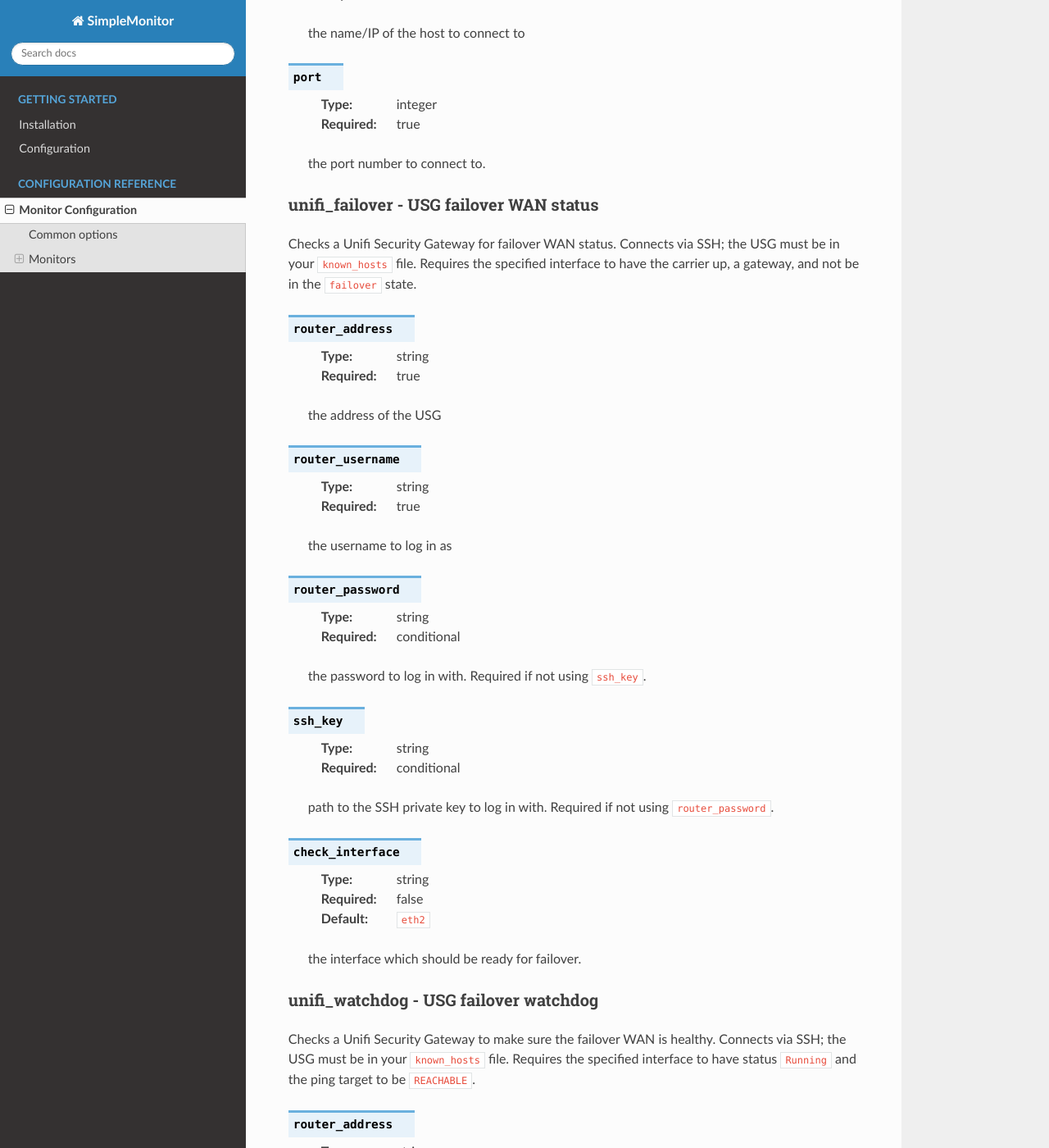
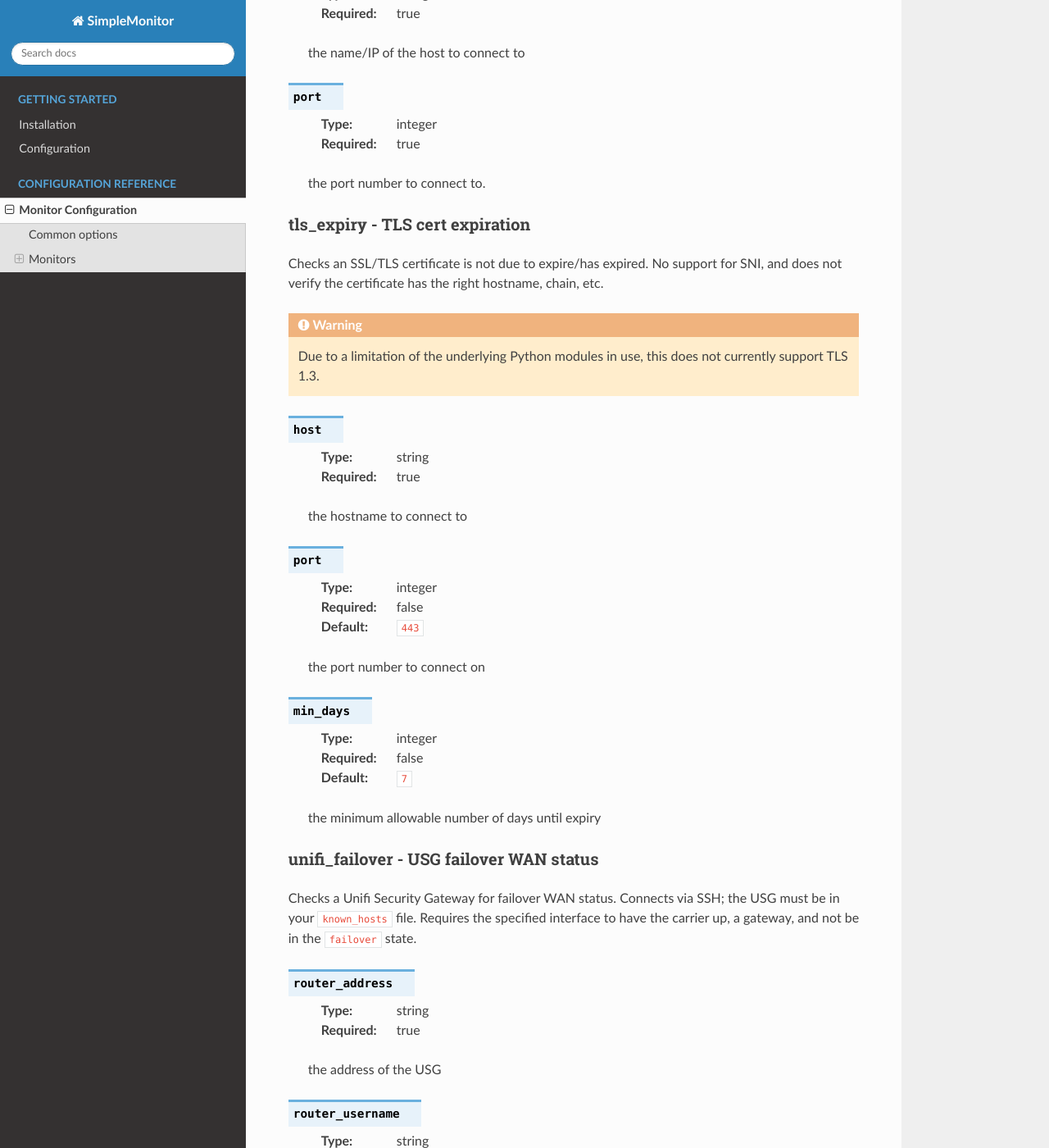
Before and after one commit to jamesoff/simplemonitor, a Sphinx documentation site: the page built from docs/monitors.rst, in a window 1280 px wide and 1400 px high, scrolled down 17329 px. Shown: the whole window at 82% size. Built offline with Sphinx 7.4.7 and the Read the Docs theme 2.0.0, drawn with Linux system fonts in a browser that asks for light colours; pages that are not in the unit, such as notebooks, are missing from menus; some of the changed text lies outside the part shown.

Commit message:
Add tls_expiry monitor

```diff
--- a/docs/monitors.rst
+++ b/docs/monitors.rst
@@ -707,6 +707,36 @@ Checks a TCP port is connectible. Doesn't care what happens after the connection
 
     the port number to connect to.
 
+tls_expiry - TLS cert expiration
+^^^^^^^^^^^^^^^^^^^^^^^^^^^^^^^^
+
+Checks an SSL/TLS certificate is not due to expire/has expired. No support for SNI, and does not verify the certificate has the right hostname, chain, etc.
+
+.. warning:: Due to a limitation of the underlying Python modules in use, this does not currently support TLS 1.3.
+
+.. confval:: host
+
+    :type: string
+    :required: true
+
+    the hostname to connect to
+
+.. confval:: port
+
+    :type: integer
+    :required: false
+    :default: ``443``
+
+    the port number to connect on
+
+.. confval:: min_days
+
+    :type: integer
+    :required: false
+    :default: ``7``
+
+    the minimum allowable number of days until expiry
+
 unifi_failover - USG failover WAN status
 ^^^^^^^^^^^^^^^^^^^^^^^^^^^^^^^^^^^^^^^^
 
```
